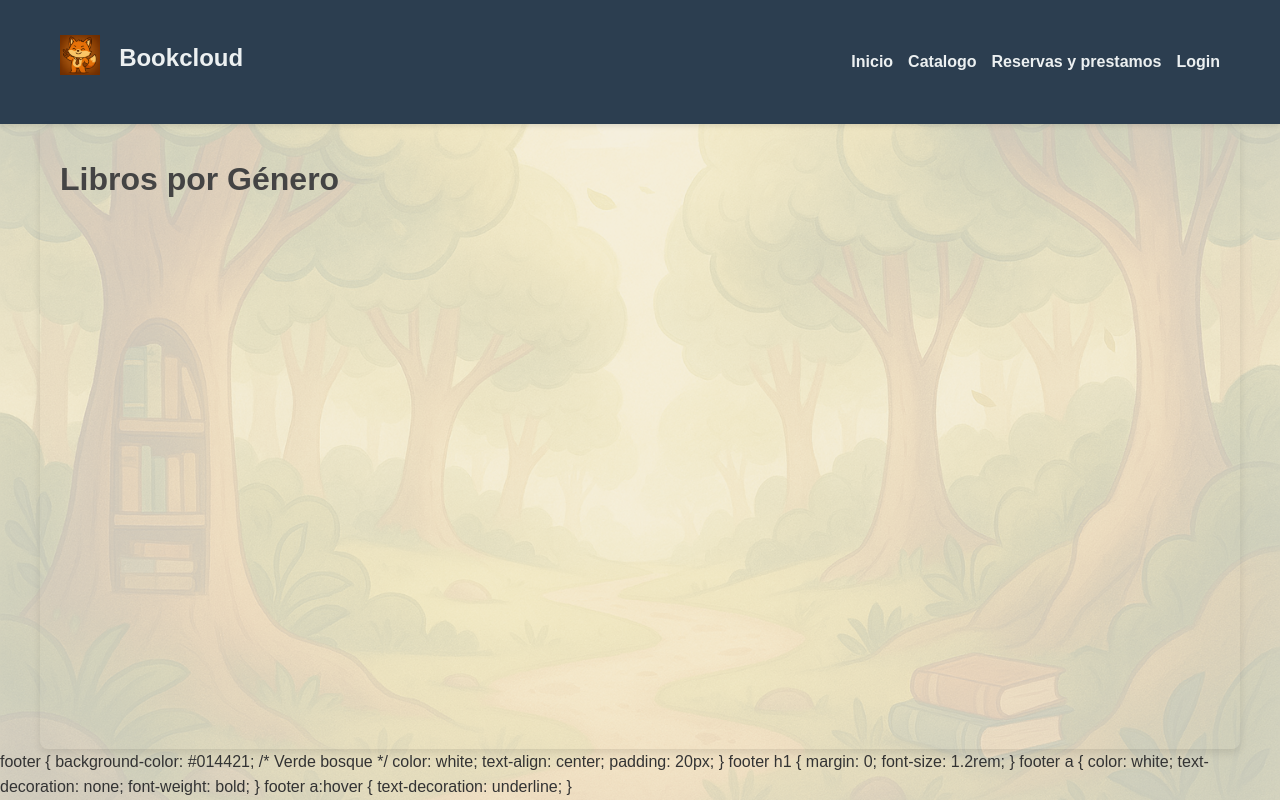
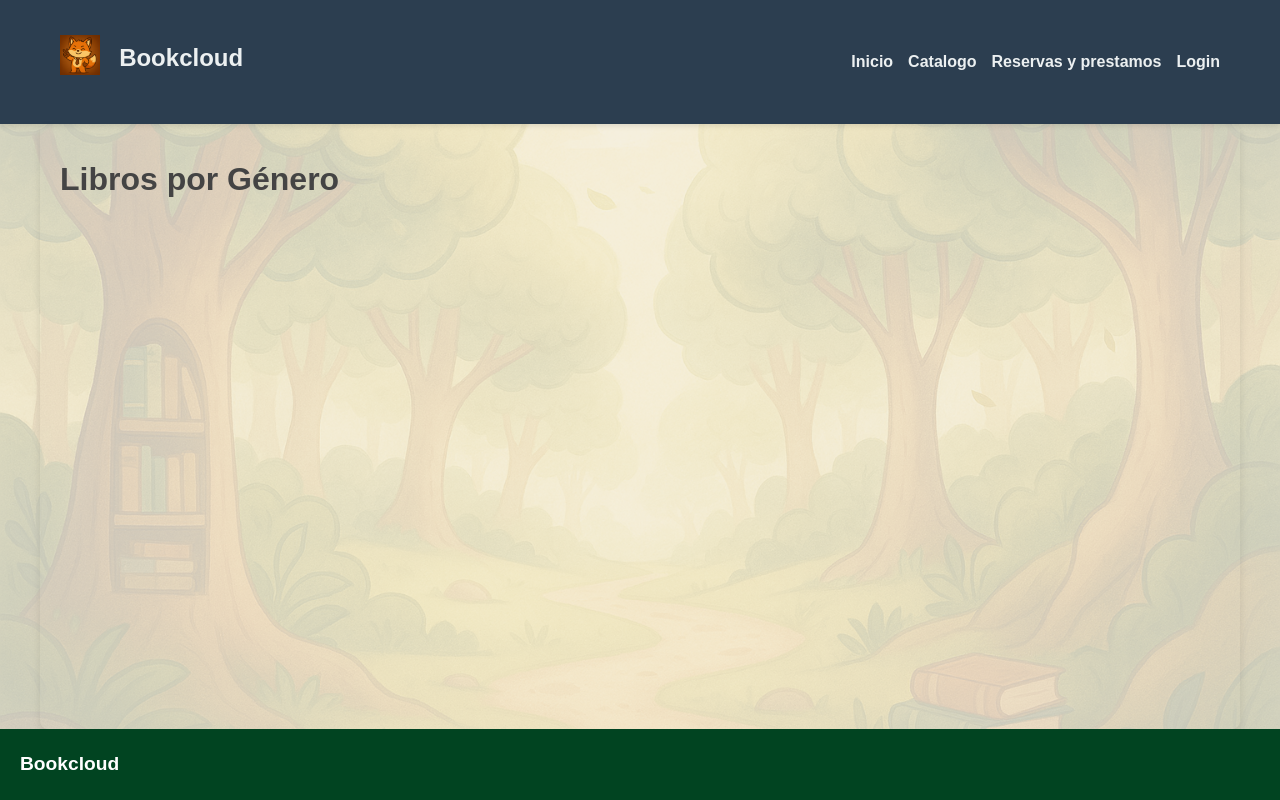
Before and after one commit to davidgarciasolis/bookclout, a PHP site: page / in a window 1280 px wide. Run offline with PHP 8.4, Linux system fonts and the light colour scheme; data that the repository does not hold is empty; a stand-in replaces the project's code that opens the database connection.

Commit message:
Correcciones del codigo

```diff
--- a/autenticacion/logout_manager.php
+++ b/autenticacion/logout_manager.php
@@ -1,5 +1,5 @@
 <?php
 session_start();
 session_destroy();
-header("Location: index.php");
+header("Location: ../manager/login.php");
 exit();
--- a/autenticacion/logout_user.php
+++ b/autenticacion/logout_user.php
@@ -1,5 +1,5 @@
 <?php
 session_start();
 session_destroy();
-header("Location: login.php");
+header("Location: ../login.php");
 exit();
--- a/css/footer.css
+++ b/css/footer.css
@@ -1,29 +1,18 @@
 /* Footer fijo al final */
 footer {
-    background-color: #333; /* Consistent dark background */
-    color: #fff; /* White text for readability */
-    text-align: left;
-    padding: 15px; /* Increased padding for better spacing */
-    border-top: 2px solid #444; /* Subtle border for separation */
-    font-size: 0.9rem; /* Consistent font size */
+    background-color: #014421; /* Verde bosque */
+    color: white;
+    text-align: center;
+    padding: 20px;
 }
 
 footer h1 {
     margin: 0;
-    font-size: 1.2rem; /* Adjusted font size */
-    text-align: center;
-}
-
-/* Footer */
-footer {
-    background-color: #333;
-    color: #fff;
-    text-align: left;
-    padding: 10px 0;
+    font-size: 1.2rem;
 }
 
 footer a {
-    color: #fff;
+    color: white;
     text-decoration: none;
     font-weight: bold;
 }
--- a/includes/footer.php
+++ b/includes/footer.php
@@ -1,21 +1,3 @@
-footer {
-    background-color: #014421; /* Verde bosque */
-    color: white;
-    text-align: center;
-    padding: 20px;
-}
-
-footer h1 {
-    margin: 0;
-    font-size: 1.2rem;
-}
-
-footer a {
-    color: white;
-    text-decoration: none;
-    font-weight: bold;
-}
-
-footer a:hover {
-    text-decoration: underline;
-}
+<footer>
+    <h1><a href="index.php">Bookcloud</a></h1>
+</footer>
--- a/manager/login.php
+++ b/manager/login.php
@@ -12,7 +12,7 @@
 <body>
     <!-- formulario de login -->
      <form action="php/procesar_login.php" method="POST">
-     <img src="img/favicon.png" alt="Zorro lector">
+     <img src="../img/favicon.png" alt="Zorro lector">
         <h1>Iniciar sesion</h1>
 
         <!-- Error de inicio de session -->
```
